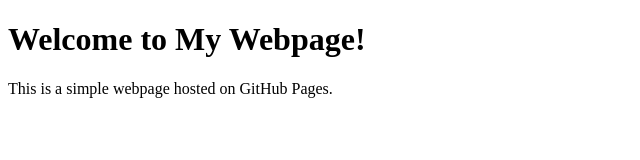
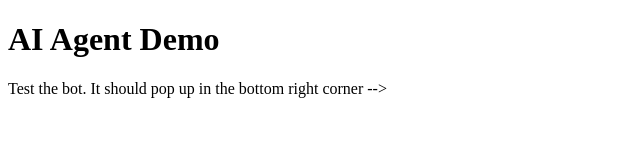
Before and after one commit to chloebuilds/aiagent, a plain HTML site: page index.html in a window 1280 px wide. Shown: the whole page, without its empty margins (0-640 px from the left). Drawn offline with Linux system fonts and the light colour scheme.

Commit message:
Update index.html

```diff
--- a/index.html
+++ b/index.html
@@ -3,14 +3,15 @@
 <head>
     <meta charset="UTF-8">
     <meta name="viewport" content="width=device-width, initial-scale=1.0">
+    <link rel="stylesheet" href="style.css">
     <title>Chloe's AI Agent</title>
   <!-- Start of z3nchl03 Zendesk Widget script -->
 <script id="ze-snippet" src="https://static.zdassets.com/ekr/snippet.js?key=ca26ded4-8df4-4cb7-a6aa-b583993c78c5"> </script>
 <!-- End of z3nchl03 Zendesk Widget script -->
 </head>
 <body>
-    <h1>Welcome to My Webpage!</h1>
-    <p>This is a simple webpage hosted on GitHub Pages.</p>
+    <h1>AI Agent Demo</h1>
+    <p>Test the bot. It should pop up in the bottom right corner --></p>
 
 
     <!-- Start of z3nchl03 Zendesk Widget script -->
```
